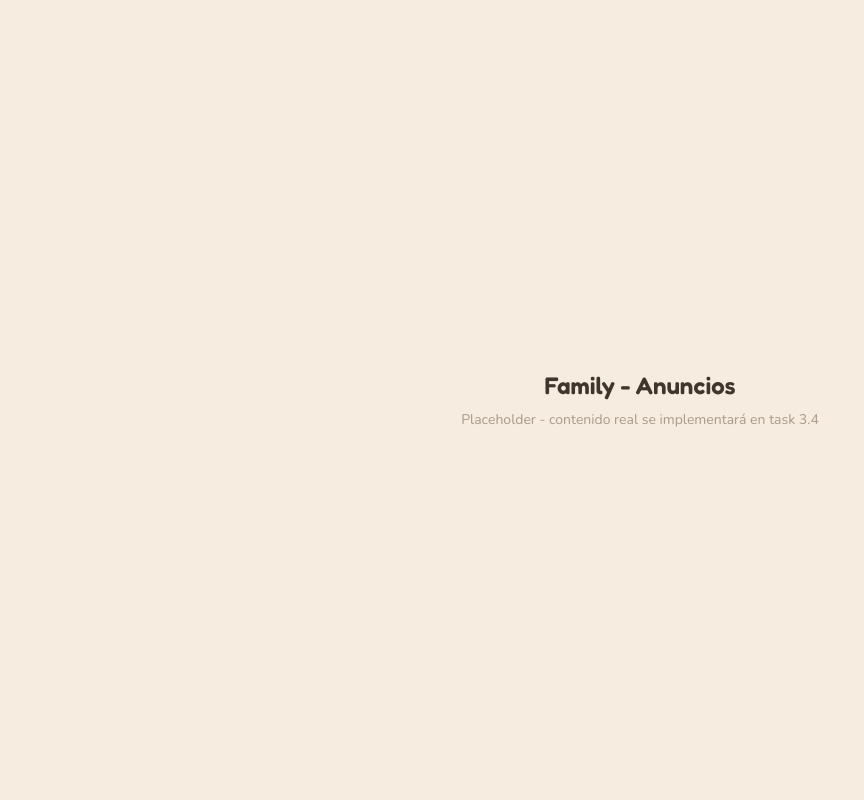
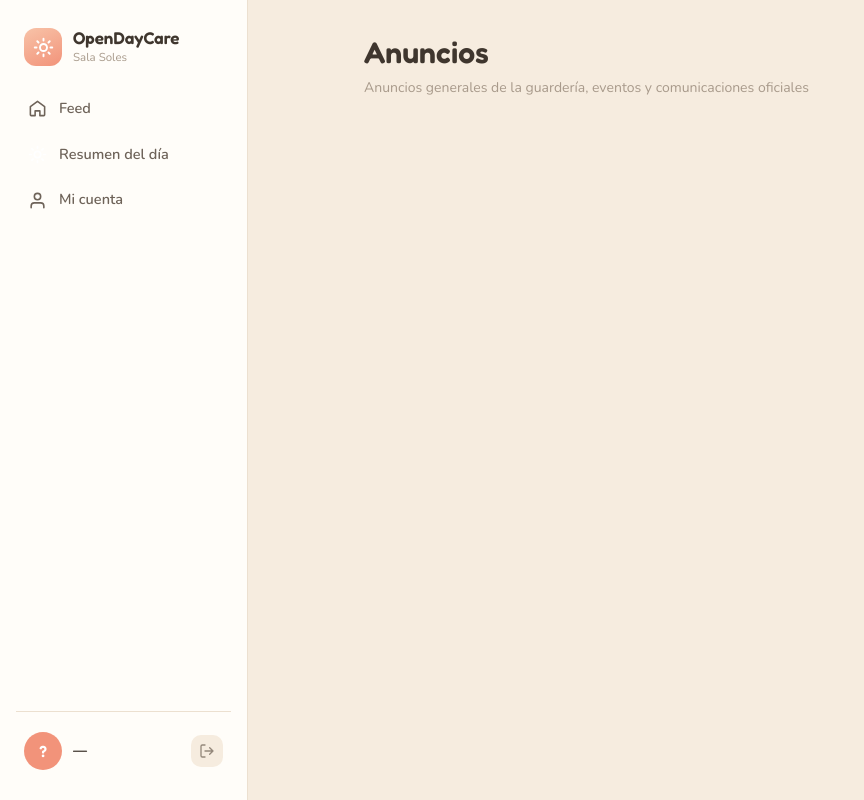
Before and after one commit to LeonardoTQuezada/OpenCode, a Next.js app in the folder 06-open-daycare/: page /family/notices in a window 1280 px wide. Shown: the whole page, without its empty margins (0-864 px from the left). Built offline with nearby package versions, Linux system fonts and the light colour scheme; no server answers.

Commit message:
Paso 3 completado.

```diff
--- a/06-open-daycare/app/family/day-summary/page.tsx
+++ b/06-open-daycare/app/family/day-summary/page.tsx
@@ -1,9 +1,22 @@
+import { MobileNav } from "@/components/mobile-nav";
+import { Sidebar } from "@/components/sidebar";
+
+/** Resumen diario — ruta `/family/day-summary`.
+ *  Exclusivo para familias: resumen consolidado del día de sus hijos. */
 export default function FamilyDaySummaryPage() {
   return (
-    <div className="flex min-h-screen items-center justify-center bg-cream">
-      <div className="text-center">
-        <h1 className="font-display text-2xl font-semibold text-ink">Family - Resumen del Día</h1>
-        <p className="mt-2 text-sm text-muted">Placeholder - contenido real se implementará en task 3.6</p>
+    <div className="flex min-h-screen bg-cream">
+      <Sidebar role="family" active="kids" />
+      <div className="flex min-w-0 flex-1 flex-col md:h-screen md:overflow-y-auto">
+        <MobileNav role="family" active="kids" />
+        <main className="mx-auto w-full max-w-[760px] px-10 pb-20 pt-[34px]">
+          <h1 className="font-display text-[30px] font-semibold leading-[1.2] text-ink">
+            Resumen del Día
+          </h1>
+          <p className="mt-2 text-sm text-muted">
+            Placeholder - se implementará el resumen diario consolidado
+          </p>
+        </main>
       </div>
     </div>
   );
--- a/06-open-daycare/app/family/feed/page.tsx
+++ b/06-open-daycare/app/family/feed/page.tsx
@@ -1,9 +1,22 @@
+import { MobileNav } from "@/components/mobile-nav";
+import { Sidebar } from "@/components/sidebar";
+
+/** Feed familiar — ruta `/family/feed` (SPEC 03).
+ *  Muestra publicaciones filtradas por hijos vinculados. */
 export default function FamilyFeedPage() {
   return (
-    <div className="flex min-h-screen items-center justify-center bg-cream">
-      <div className="text-center">
-        <h1 className="font-display text-2xl font-semibold text-ink">Family Feed</h1>
-        <p className="mt-2 text-sm text-muted">Placeholder - contenido real se implementará en task 3.5</p>
+    <div className="flex min-h-screen bg-cream">
+      <Sidebar role="family" active="feed" />
+      <div className="flex min-w-0 flex-1 flex-col md:h-screen md:overflow-y-auto">
+        <MobileNav role="family" active="feed" />
+        <main className="mx-auto w-full max-w-[760px] px-10 pb-20 pt-[34px]">
+          <h1 className="font-display text-[30px] font-semibold leading-[1.2] text-ink">
+            Feed familiar
+          </h1>
+          <p className="mt-2 text-sm text-muted">
+            Placeholder - se implementará el feed filtrado por hijos vinculados
+          </p>
+        </main>
       </div>
     </div>
   );
--- a/06-open-daycare/app/family/my-account/page.tsx
+++ b/06-open-daycare/app/family/my-account/page.tsx
@@ -1,9 +1,18 @@
+import { MobileNav } from "@/components/mobile-nav";
+import { Sidebar } from "@/components/sidebar";
+
+/** Mi cuenta — ruta `/family/my-account`. */
 export default function FamilyMyAccountPage() {
   return (
-    <div className="flex min-h-screen items-center justify-center bg-cream">
-      <div className="text-center">
-        <h1 className="font-display text-2xl font-semibold text-ink">Family - Mi Cuenta</h1>
-        <p className="mt-2 text-sm text-muted">Placeholder - contenido real se implementará en task 3.7</p>
+    <div className="flex min-h-screen bg-cream">
+      <Sidebar role="family" active="account" />
+      <div className="flex min-w-0 flex-1 flex-col md:h-screen md:overflow-y-auto">
+        <MobileNav role="family" active="account" />
+        <main className="mx-auto w-full max-w-[760px] px-10 pb-20 pt-[34px]">
+          <h1 className="font-display text-[30px] font-semibold leading-[1.2] text-ink">
+            Mi cuenta
+          </h1>
+        </main>
       </div>
     </div>
   );
--- a/06-open-daycare/app/family/notices/page.tsx
+++ b/06-open-daycare/app/family/notices/page.tsx
@@ -1,9 +1,22 @@
+import { MobileNav } from "@/components/mobile-nav";
+import { Sidebar } from "@/components/sidebar";
+
+/** Anuncios generales — ruta `/family/notices`.
+ *  Muestra solo anuncios generales, eventos y comunicaciones oficiales. */
 export default function FamilyNoticesPage() {
   return (
-    <div className="flex min-h-screen items-center justify-center bg-cream">
-      <div className="text-center">
-        <h1 className="font-display text-2xl font-semibold text-ink">Family - Anuncios</h1>
-        <p className="mt-2 text-sm text-muted">Placeholder - contenido real se implementará en task 3.4</p>
+    <div className="flex min-h-screen bg-cream">
+      <Sidebar role="family" active="notices" />
+      <div className="flex min-w-0 flex-1 flex-col md:h-screen md:overflow-y-auto">
+        <MobileNav role="family" active="notices" />
+        <main className="mx-auto w-full max-w-[880px] px-10 pb-20 pt-[34px]">
+          <h1 className="font-display text-[30px] font-semibold leading-[1.2] text-ink">
+            Anuncios
+          </h1>
+          <p className="mt-2 text-sm text-muted">
+            Anuncios generales de la guardería, eventos y comunicaciones oficiales
+          </p>
+        </main>
       </div>
     </div>
   );
--- a/06-open-daycare/app/staff/my-account/page.tsx
+++ b/06-open-daycare/app/staff/my-account/page.tsx
@@ -1,9 +1,18 @@
+import { MobileNav } from "@/components/mobile-nav";
+import { Sidebar } from "@/components/sidebar";
+
+/** Mi cuenta — ruta `/staff/my-account`. */
 export default function StaffMyAccountPage() {
   return (
-    <div className="flex min-h-screen items-center justify-center bg-cream">
-      <div className="text-center">
-        <h1 className="font-display text-2xl font-semibold text-ink">Staff - Mi Cuenta</h1>
-        <p className="mt-2 text-sm text-muted">Placeholder - contenido real se implementará en task 3.7</p>
+    <div className="flex min-h-screen bg-cream">
+      <Sidebar role="staff" active="account" />
+      <div className="flex min-w-0 flex-1 flex-col md:h-screen md:overflow-y-auto">
+        <MobileNav role="staff" active="account" />
+        <main className="mx-auto w-full max-w-[760px] px-10 pb-20 pt-[34px]">
+          <h1 className="font-display text-[30px] font-semibold leading-[1.2] text-ink">
+            Mi cuenta
+          </h1>
+        </main>
       </div>
     </div>
   );
--- a/06-open-daycare/app/staff/notices/page.tsx
+++ b/06-open-daycare/app/staff/notices/page.tsx
@@ -1,9 +1,22 @@
+import { MobileNav } from "@/components/mobile-nav";
+import { Sidebar } from "@/components/sidebar";
+
+/** Avisos del staff — ruta `/staff/notices`.
+ *  Muestra noticias internas del equipo + noticias de familia. */
 export default function StaffNoticesPage() {
   return (
-    <div className="flex min-h-screen items-center justify-center bg-cream">
-      <div className="text-center">
-        <h1 className="font-display text-2xl font-semibold text-ink">Staff - Avisos</h1>
-        <p className="mt-2 text-sm text-muted">Placeholder - contenido real se implementará en task 3.4</p>
+    <div className="flex min-h-screen bg-cream">
+      <Sidebar role="staff" active="notices" />
+      <div className="flex min-w-0 flex-1 flex-col md:h-screen md:overflow-y-auto">
+        <MobileNav role="staff" active="notices" />
+        <main className="mx-auto w-full max-w-[880px] px-10 pb-20 pt-[34px]">
+          <h1 className="font-display text-[30px] font-semibold leading-[1.2] text-ink">
+            Avisos
+          </h1>
+          <p className="mt-2 text-sm text-muted">
+            Noticias internas del equipo y anuncios de familia
+          </p>
+        </main>
       </div>
     </div>
   );
--- a/06-open-daycare/openspec/changes/role-based-route-separation/tasks.md
+++ b/06-open-daycare/openspec/changes/role-based-route-separation/tasks.md
@@ -18,7 +18,7 @@
 
 - [x] 3.1 Mover el contenido de `/app/page.tsx` (FeedScreen actual) a `/app/staff/feed/page.tsx`, ajustando para que use el rol "staff". Verificar que `/staff/feed` muestre el feed completo de la sala.
 - [x] 3.2 Mover `/app/kids/page.tsx` a `/app/staff/kids/page.tsx` y crear `/app/family/kids/page.tsx` con filtrado por hijos vinculados. Verificar que staff ve todos los niños y family solo ve sus hijos.
-- [ ] 3.3 Mover `/app/kids/[id]/page.tsx` a `/app/staff/kids/[id]/page.tsx` y crear `/app/family/kids/[id]/page.tsx` con verificación de que el niño pertenece al padre. Verificar que staff puede ver cualquier niño y family solo puede ver sus hijos.
+- [x] 3.3 Mover `/app/kids/[id]/page.tsx` a `/app/staff/kids/[id]/page.tsx` y crear `/app/family/kids/[id]/page.tsx` con verificación de que el niño pertenece al padre. Verificar que staff puede ver cualquier niño y family solo puede ver sus hijos.
 - [ ] 3.4 Crear `/app/staff/notices/page.tsx` con noticias internas del staff + noticias de familia, y `/app/family/notices/page.tsx` solo con anuncios generales. Verificar que cada rol ve el contenido correcto.
 - [ ] 3.5 Mover `/app/family-feed/page.tsx` a `/app/family/feed/page.tsx` y actualizar para que use el rol "family" y el feed filtrado. Verificar que family-feed muestra publicaciones solo de los hijos vinculados.
 - [ ] 3.6 Crear `/app/family/day-summary/page.tsx` (nueva ruta) con placeholder para el resumen diario. Verificar que la ruta sea accesible solo para familias.
```
